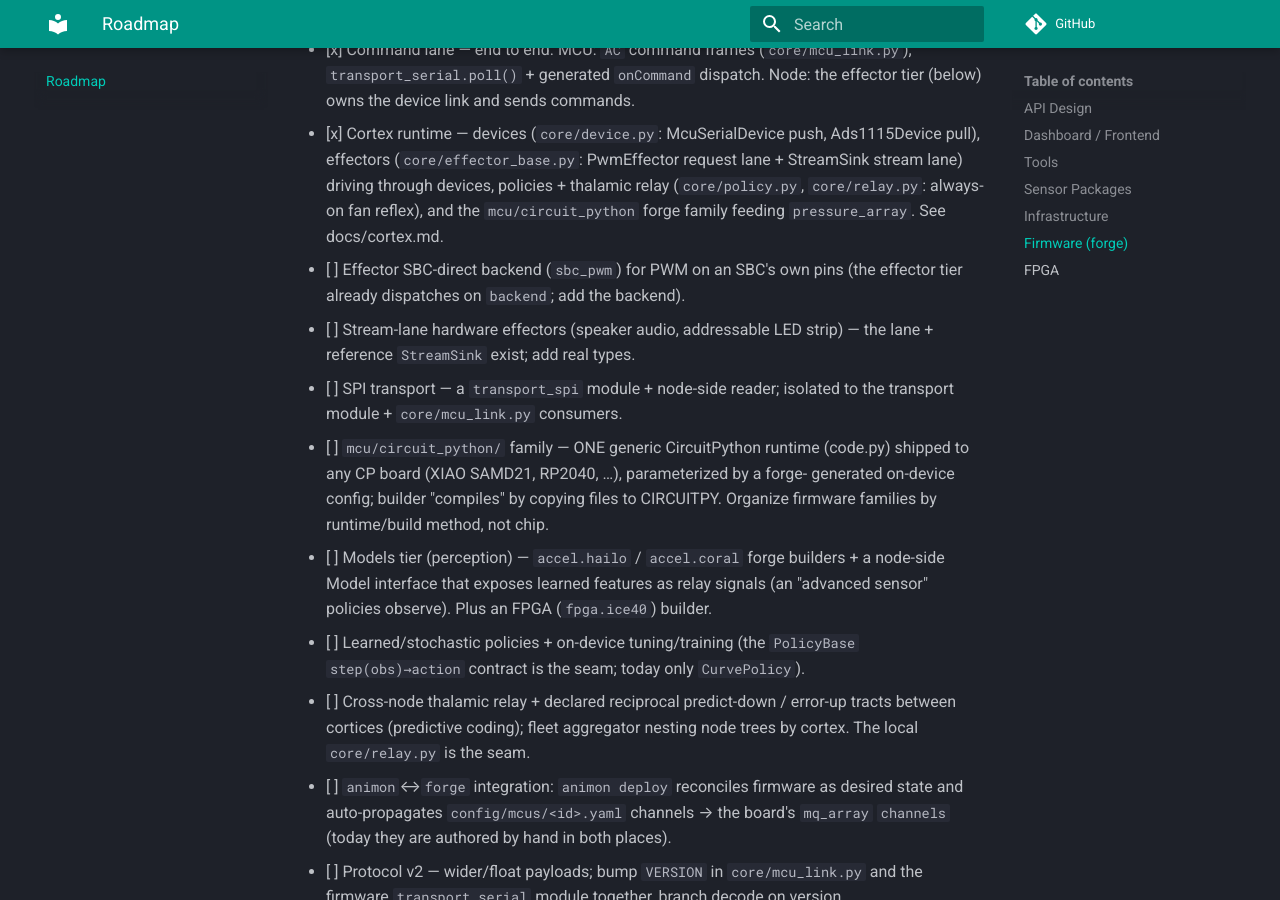
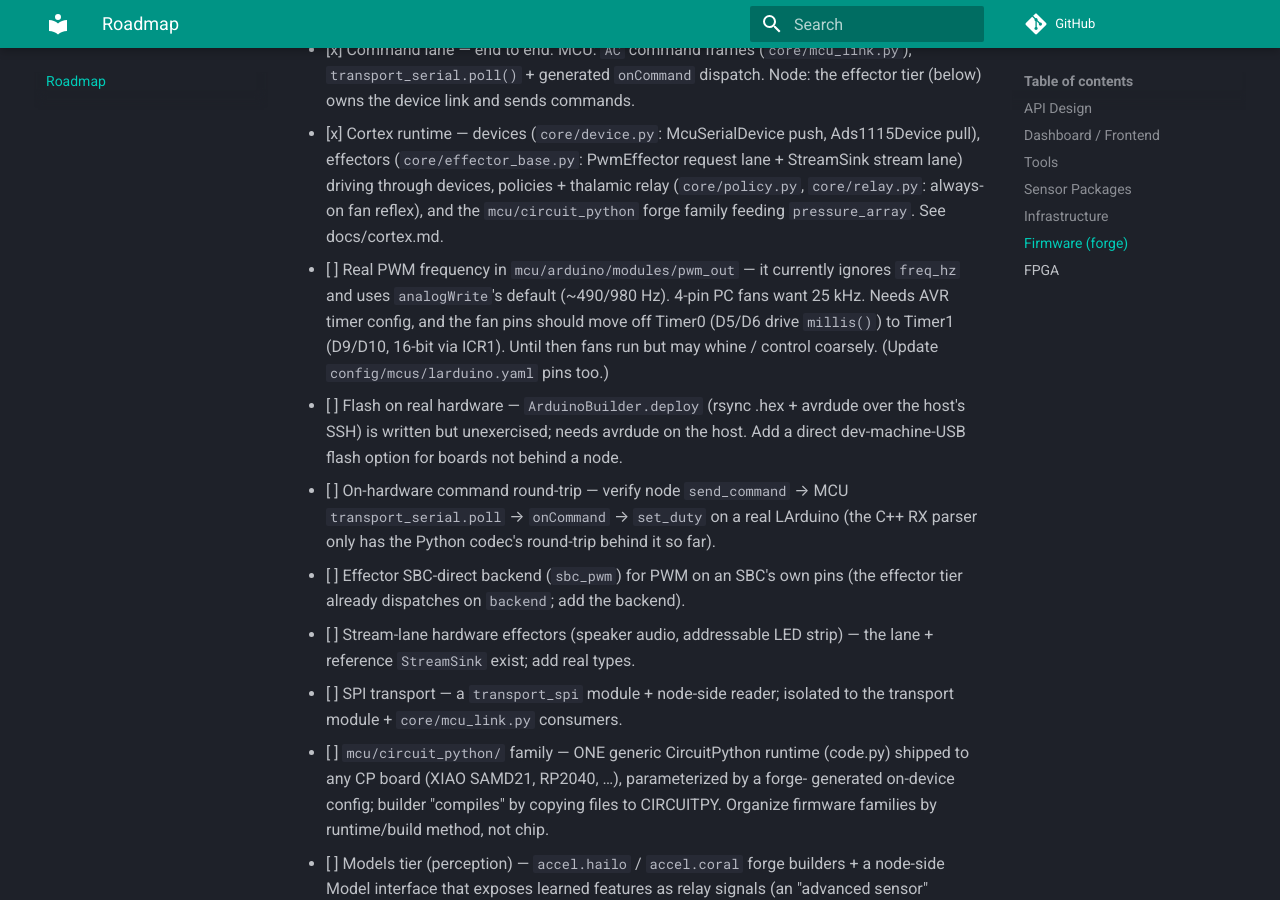
Before and after one commit to kespinoza5/animontics, an MkDocs documentation site: the page built from docs/roadmap.md, in a window 1280 px wide and 900 px high, scrolled down 3710 px. Built offline with MkDocs 1.6.1 and Material for MkDocs 9.7.7, drawn with Linux system fonts in a browser that asks for light colours; comment, search, counter and statistics services are not loaded.

Commit message:
docs(todo): record efferent-hardware gaps (25kHz PWM, flash, on-hw verify)
Co-Authored-By: Claude Opus 4.8 <noreply@anthropic.com>

```diff
--- a/TODO.md
+++ b/TODO.md
@@ -135,6 +135,17 @@ an existing seam:
       lane + StreamSink stream lane) driving through devices, policies + thalamic
       relay (`core/policy.py`, `core/relay.py`: always-on fan reflex), and the
       `mcu/circuit_python` forge family feeding `pressure_array`. See docs/cortex.md.
+- [ ] Real PWM frequency in `mcu/arduino/modules/pwm_out` — it currently ignores
+      `freq_hz` and uses `analogWrite`'s default (~490/980 Hz). 4-pin PC fans want
+      25 kHz. Needs AVR timer config, and the fan pins should move off Timer0
+      (D5/D6 drive `millis()`) to Timer1 (D9/D10, 16-bit via ICR1). Until then fans
+      run but may whine / control coarsely. (Update `config/mcus/larduino.yaml` pins too.)
+- [ ] Flash on real hardware — `ArduinoBuilder.deploy` (rsync .hex + avrdude over
+      the host's SSH) is written but unexercised; needs avrdude on the host. Add a
+      direct dev-machine-USB flash option for boards not behind a node.
+- [ ] On-hardware command round-trip — verify node `send_command` → MCU
+      `transport_serial.poll` → `onCommand` → `set_duty` on a real LArduino (the
+      C++ RX parser only has the Python codec's round-trip behind it so far).
 - [ ] Effector SBC-direct backend (`sbc_pwm`) for PWM on an SBC's own pins (the
       effector tier already dispatches on `backend`; add the backend).
 - [ ] Stream-lane hardware effectors (speaker audio, addressable LED strip) — the
```
